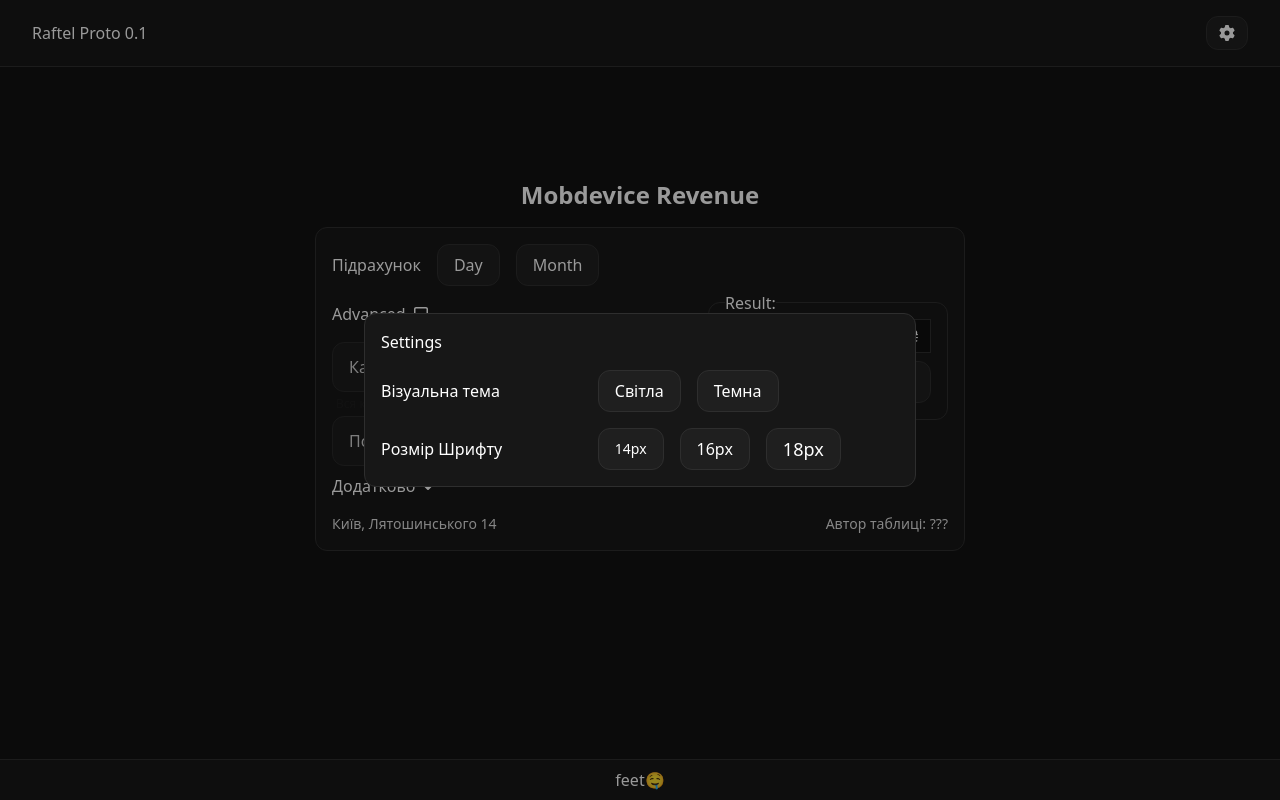
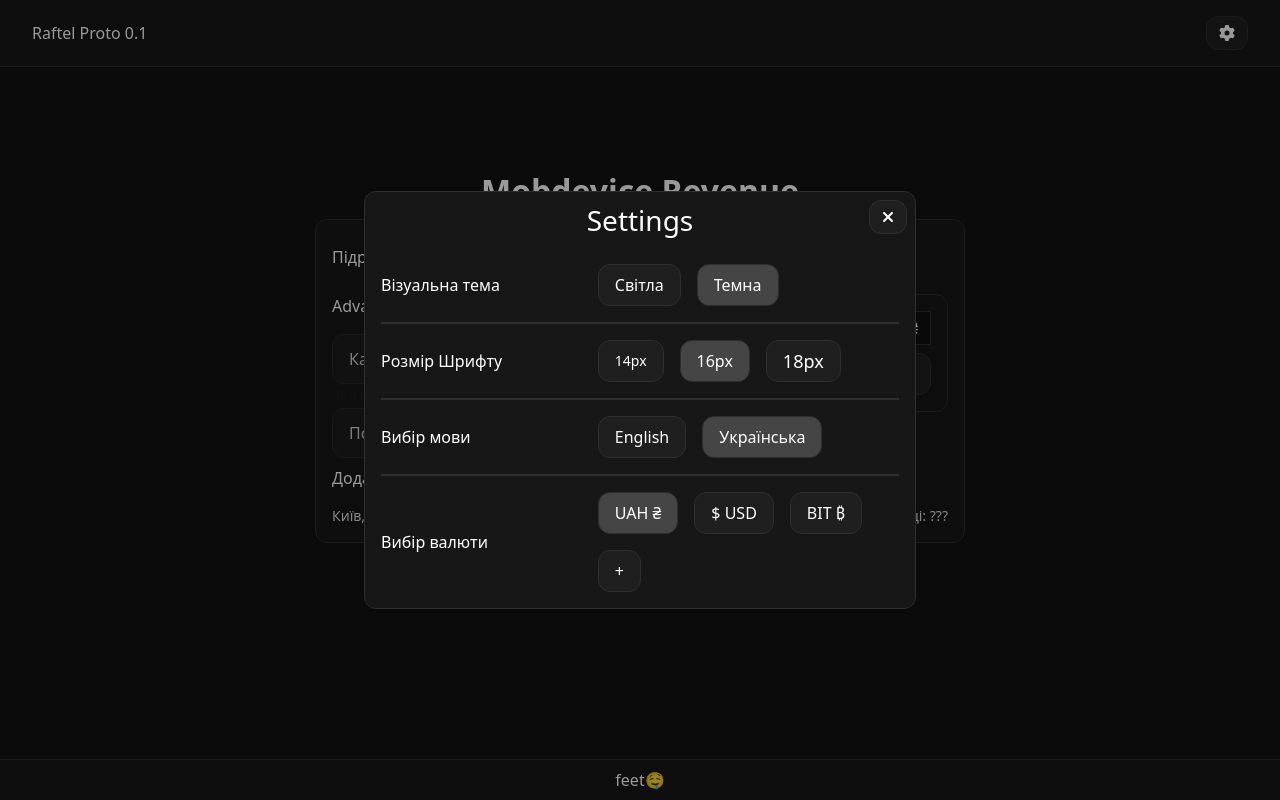
Before and after one commit to Bobr2004/RaftelFinanceProto1, a React (Vite) app: page / in a window 1280 px wide. Both pictures are taken after a click on the button 1227 px from the left and 33 px from the top of the page. Built offline with nearby package versions, Linux system fonts and the light colour scheme.

Commit message:
settings markup

```diff
--- a/src/components/modals/ModalProvider.tsx
+++ b/src/components/modals/ModalProvider.tsx
@@ -20,7 +20,6 @@ function ModalProvider() {
          return (
             <>
                <Overlay />
-               <ModalTemplate />
             </>
          );
    }
--- a/src/components/modals/ModalTemplate.tsx
+++ b/src/components/modals/ModalTemplate.tsx
@@ -15,7 +15,7 @@ function ModalTemplate({ children, title }: ModalTemplate) {
       <div className="C-textBase absoluteCenter p-6 z-30 w-full max-w-[600px]">
          <ContentBox className="w-full relative min-h-40">
             <CloseButton />
-            <h2 className="text-center">{title}</h2>
+            <h2 className="text-center mb-8">{title}</h2>
             {children}
          </ContentBox>
       </div>
--- a/src/components/modals/SettingsModal.tsx
+++ b/src/components/modals/SettingsModal.tsx
@@ -1,32 +1,50 @@
 import { Col } from "../positional/Cols";
 import { Row, Row23 } from "../positional/Rows";
 import { Button } from "../ui/Button";
-import { ContentBox } from "../ui/ContentBox";
+import { Divider } from "../ui/Divider";
+import { InputField } from "../ui/InputField";
+import { ModalTemplate } from "./ModalTemplate";
 
 function SettingsModal() {
    return (
-      <div className="C-textBase absoluteCenter p-6 z-30 w-full max-w-[600px]">
-         <ContentBox className="w-full">
+      <ModalTemplate title="Settings">
          <Col>
-               <h1>Settings</h1>
             <Row23 className="items-center">
                <span>Візуальна тема</span>
                <Row className="flex-wrap">
                   <Button>Світла</Button>
-                     <Button>Темна</Button>
+                  <Button className="C-focusSpecialBox">Темна</Button>
                </Row>
             </Row23>
+            <Divider />
             <Row23 className="items-center">
                <span>Розмір Шрифту</span>
                <Row className="flex-wrap">
                   <Button className="text-[14px]">14px</Button>
-                     <Button className="text-[16px]">16px</Button>
+                  <Button className="text-[16px] C-focusSpecialBox">16px</Button>
                   <Button className="text-[18px]">18px</Button>
                </Row>
             </Row23>
+            <Divider />
+            <Row23 className="items-center">
+               <span>Вибір мови</span>
+               <Row className="flex-wrap">
+                  <Button>English</Button>
+                  <Button className="C-focusSpecialBox">Українська</Button>
+               </Row>
+            </Row23>
+            <Divider />
+            <Row23 className="items-center">
+               <span>Вибір валюти</span>
+               <Row className="flex-wrap">
+                  <Button className="C-focusSpecialBox">UAH ₴</Button>
+                  <Button>$ USD </Button>
+                  <Button>BIT ₿</Button>
+                  <Button>+</Button>
+               </Row>
+            </Row23>
          </Col>
-         </ContentBox>
-      </div>
+      </ModalTemplate>
    );
 }
 
--- /dev/null
+++ b/src/components/ui/Divider.tsx
@@ -0,0 +1,5 @@
+function Divider() {
+   return <div className="w-full C-borderBox border-[0.5px]"></div>;
+}
+
+export { Divider };
--- a/src/main.tsx
+++ b/src/main.tsx
@@ -3,5 +3,6 @@ import { App } from "./App.tsx";
 import "./styles/index.css";
 import "./styles/styles.scss";
 import "./styles/colorPalette.scss"
+import "./styles/textSizes.scss"
 
 createRoot(document.getElementById("root")!).render(<App />);
--- a/src/pages/HomePage.tsx
+++ b/src/pages/HomePage.tsx
@@ -29,7 +29,7 @@ function HomePage() {
    const [isChecked, setIsChecked] = useState(false);
    return (
       <>
-         <h1 className="font-bold text-2xl text-center mb-4 mt-4 md:mt-24">
+         <h1 className="font-bold text-center mb-4 mt-4 md:mt-24">
             Mobdevice Revenue
          </h1>
          <ContentBox className="flex flex-col gap-4 md:max-w-[650px] mx-auto">
--- a/src/styles/_mixins.scss
+++ b/src/styles/_mixins.scss
@@ -6,3 +6,11 @@
       @apply #{$darkClass};
    }
 }
+@mixin LightAndDarkImportant($lightClass, $darkClass) {
+   .lightTheme & {
+      @apply #{'!' + $lightClass};
+   }
+   .darkTheme & {
+      @apply #{'!' + $darkClass};
+   }
+}
--- a/src/styles/colorPalette.scss
+++ b/src/styles/colorPalette.scss
@@ -36,7 +36,10 @@
    &:has(.darkTheme) {
       @apply bg-customDark-200;
    }
+}
 
+.C-bgSpecialBox {
+   @include LightAndDark(bg-customLight-300, bg-customDark-300);
 }
 
 .C-bgSpecialBox {
@@ -48,6 +51,10 @@
    &:hover {
       @include LightAndDark(bg-customLight-325, bg-customDark-325);
    }
+}
+
+.C-focusSpecialBox {
+   @include LightAndDarkImportant(bg-customLight-600, bg-customDark-600);
 }
 
 ////// Border //////
@@ -65,6 +72,10 @@
    }
 }
 
+.C-focusBorderBox {
+   @include LightAndDarkImportant(#{border-customLight-600}, border-customDark-600);
+}
+
 // .darkTheme & {
 //    @apply bg-stone-900;
 // }
--- /dev/null
+++ b/src/styles/textSizes.scss
@@ -0,0 +1,15 @@
+h1 {
+   font-size: 2em;
+}
+
+h2 {
+   font-size: 1.75em;
+}
+
+h3 {
+   font-size: 1.5em;
+}
+
+h4 {
+   font-size: 1.25em;
+}
```
Lines whose indentation alone changed are shown as unchanged.
